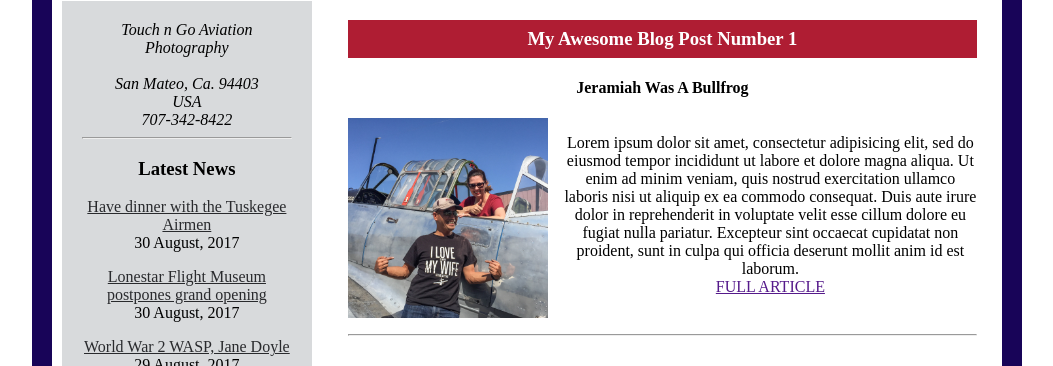
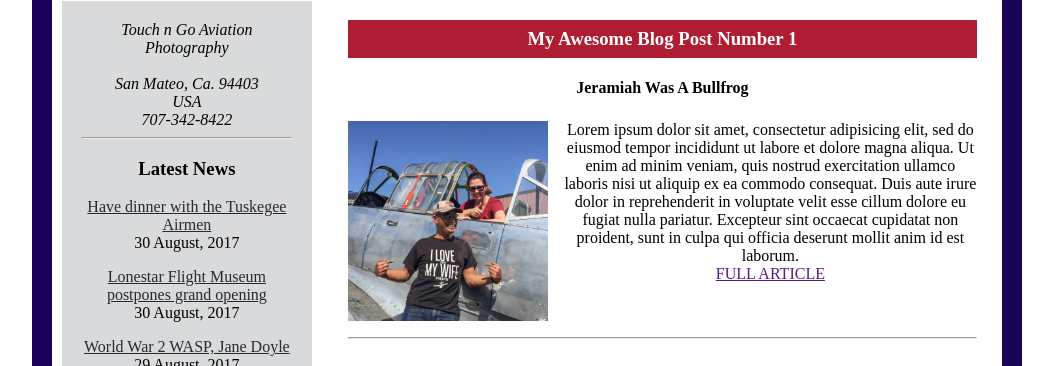
Before and after one commit to msksfo/valiant-driver-newsletter, a plain HTML site: page index.html in a window 1280 px wide. Shown: the part 434-800 px from the top of the page, without its empty margins (113-1166 px from the left). Drawn offline with Linux system fonts and the light colour scheme.

Commit message:
switch blog-post intro to display grid

```diff
--- a/styles.css
+++ b/styles.css
@@ -9,6 +9,10 @@ body {
 	min-height: 100vh;
 	margin: 0 auto;
 	background-color #897f82;
+}
+
+hr {
+	clear: both;
 }
 
 /*-------------------------------------------------*/
@@ -127,7 +131,6 @@ h4 {
 }
 
 .blogpost-intro {
-
 	margin-bottom: 1rem;
 }
 
@@ -136,6 +139,7 @@ h4 {
 	margin-right: 1rem;
 	width: 200px;
 	height: 200px;
+
 }
 
 .full-article {
@@ -174,8 +178,27 @@ i:hover {
 @media all and (min-width: 800px){
 
 	.blogpost-intro {
-		display: flex;
+		display flex;
+		display: grid;
+		grid-template-columns: 1fr 2fr;
+		margin-top: 1.5rem;
 	}
+
+	.blogpost-intro p {
+		margin-top: 0;
+	}
+
+
+	/*
+	.blogpost-intro p {
+		float: right;
+	}
+
+	.image {
+		float: left;
+	}
+
+	*/
 
 	section {
 		margin-left: 1rem;
```
Also changed, not shown: index.html (line endings or trailing spaces).
